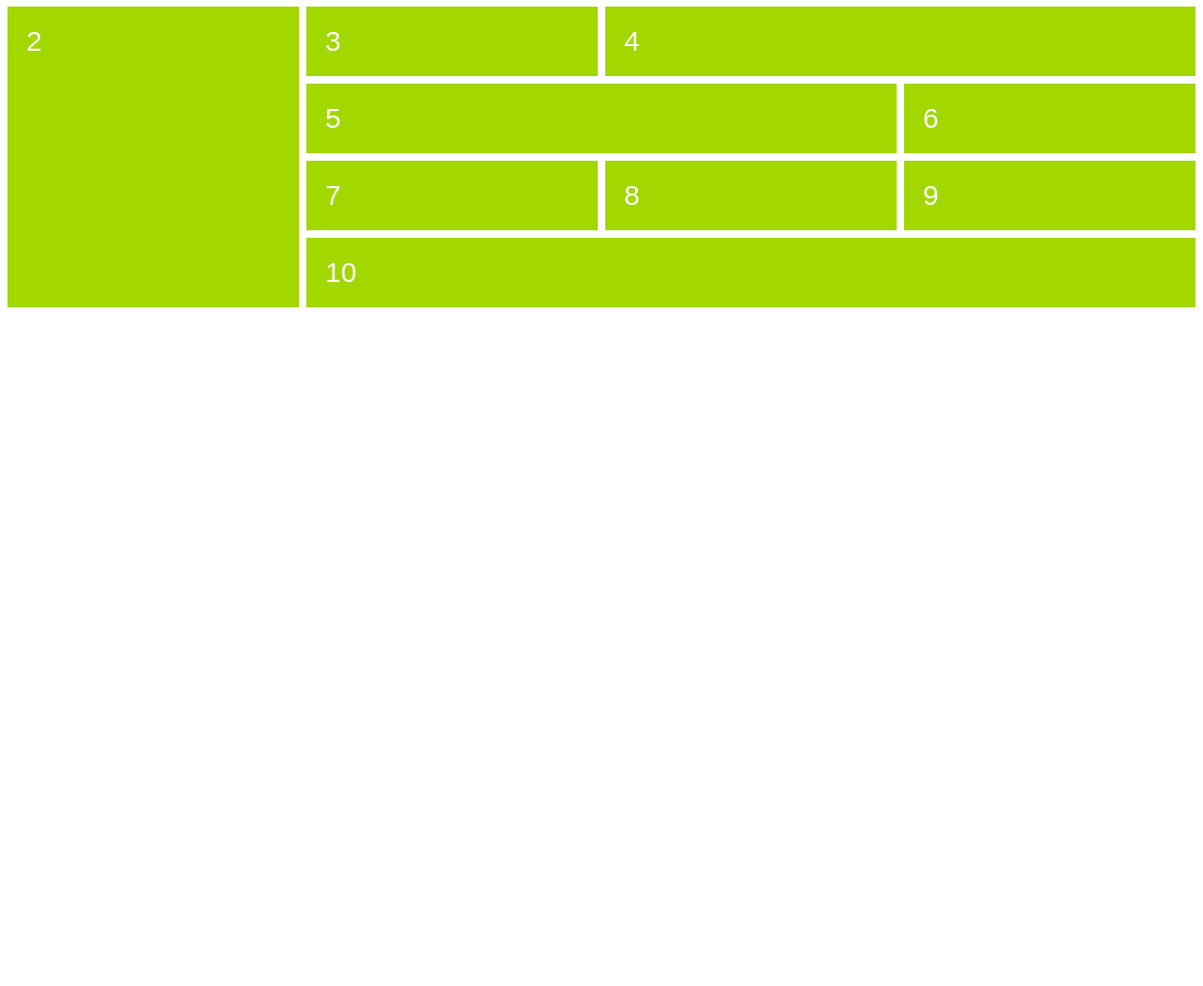
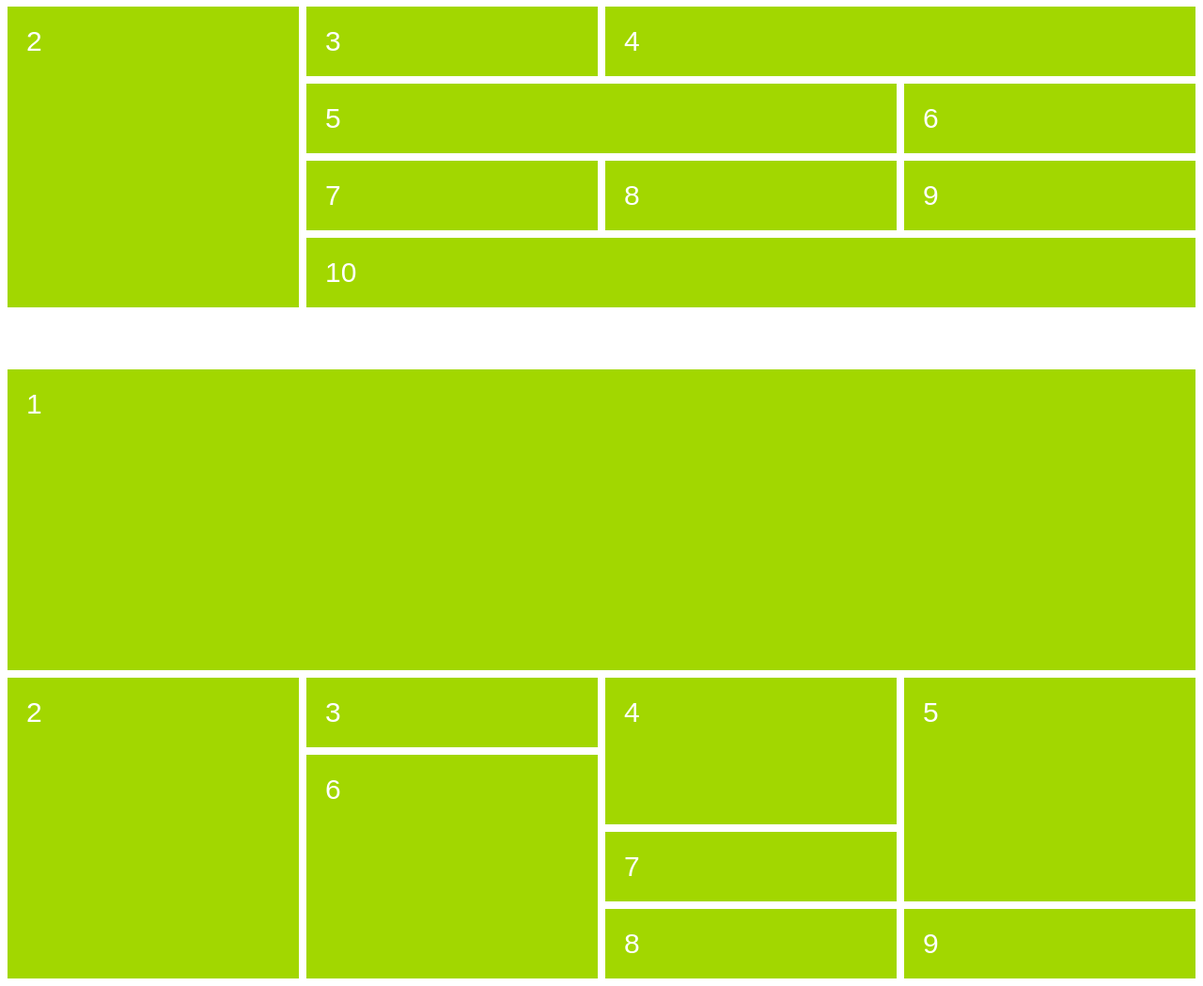
Before and after one commit to DiKhomiak/home-work8, a website built with Parcel: page src/index.html in a window 1280 px wide. Shown: the part 329-1378 px from the top of the page at 94% size. Before the commit the page ends 800 px from the top, so only its background shows below. Built offline with nearby package versions, Linux system fonts and the light colour scheme.

Commit message:
feat: add second table-grid

```diff
--- a/src/index.html
+++ b/src/index.html
@@ -8,8 +8,9 @@
     <link rel="stylesheet" href="./styles/reset.scss" />
     <link rel="stylesheet" href="./styles/styles.scss" />
   </head>
+
   <body>
-    <section class="table">
+    <section class="table-1">
       <div class="item-1">1</div>
       <div class="item-2">2</div>
       <div class="item-3">3</div>
@@ -21,5 +22,17 @@
       <div class="item-9">9</div>
       <div class="item-10">10</div>
     </section>
+
+    <section class="table-2">
+      <div class="item-1">1</div>
+      <div class="item-2">2</div>
+      <div class="item-3">3</div>
+      <div class="item-4">4</div>
+      <div class="item-5">5</div>
+      <div class="item-6">6</div>
+      <div class="item-7">7</div>
+      <div class="item-8">8</div>
+      <div class="item-9">9</div>
+    </section>
   </body>
 </html>
--- a/src/styles/styles.scss
+++ b/src/styles/styles.scss
@@ -1,9 +1,10 @@
-.table {
+.table-1 {
   background-color: rgba(162, 215, 0, 1);
   border: 4px solid white;
   color: white;
   font-family: Arial, Helvetica, sans-serif;
   font-size: 3em;
+  margin-bottom: 50px;
   display: grid;
   grid-template-columns: 1fr 1fr 1fr 1fr;
   grid-template-rows: 4fr 1fr 1fr 1fr 1fr;
@@ -12,6 +13,7 @@
     border: 4px solid white;
     padding: 20px;
   }
+
   .item-1 {
     grid-column: 1/5;
   }
@@ -28,3 +30,35 @@
     grid-column: 2/5;
   }
 }
+
+.table-2 {
+  background-color: rgba(162, 215, 0, 1);
+  border: 4px solid white;
+  color: white;
+  font-family: Arial, Helvetica, sans-serif;
+  font-size: 3em;
+  display: grid;
+  grid-template-columns: 1fr 1fr 1fr 1fr;
+  grid-template-rows: 4fr 1fr 1fr 1fr 1fr;
+
+  div {
+    border: 4px solid white;
+    padding: 20px;
+  }
+
+  .item-1 {
+    grid-area: 1/1/2/5;
+  }
+  .item-2 {
+    grid-area: 2/1/6/2;
+  }
+  .item-4 {
+    grid-area: 2/3/4/4;
+  }
+  .item-5 {
+    grid-area: 2/4/5/5;
+  }
+  .item-6 {
+    grid-area: 3/2/6/3;
+  }
+}
```
